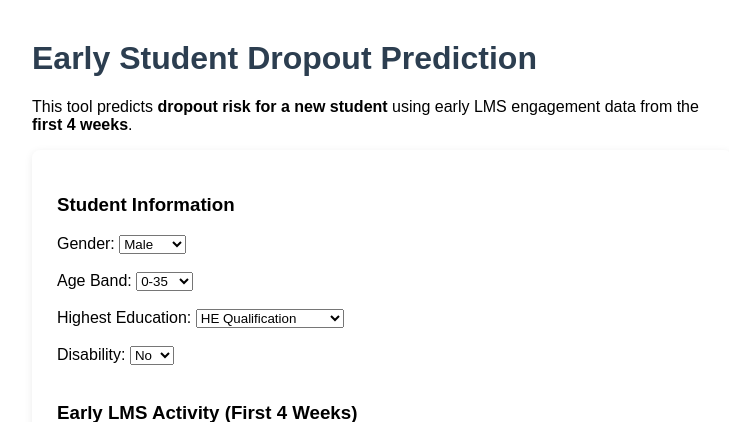
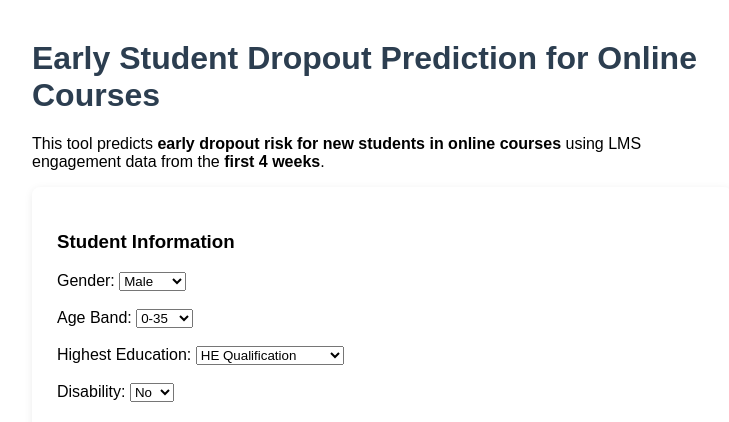
Before and after one commit to AnupPandey04/early-student-dropout-prediction-oulad, a Flask app: page / in a window 1280 px wide. Shown: the top 422 px of the page, without its empty margins (258-987 px from the left). Run offline with Flask 3, Linux system fonts and the light colour scheme; parts of the project's set-up code (start-up, migrations or seed data) failed here and were passed over.

Commit message:
Changed title

```diff
--- a/flask_app/templates/index.html
+++ b/flask_app/templates/index.html
@@ -1,17 +1,18 @@
 <!DOCTYPE html>
 <html>
 <head>
-    <title>Early Student Dropout Prediction</title>
+    <title>Early Student Dropout Prediction for Online Courses</title>
     <link rel="stylesheet" href="{{ url_for('static', filename='style.css') }}">
 </head>
 <body>
 
-<h1>Early Student Dropout Prediction</h1>
+<h1>Early Student Dropout Prediction for Online Courses</h1>
 
 <p>
-This tool predicts <strong>dropout risk for a new student</strong> using
-early LMS engagement data from the <strong>first 4 weeks</strong>.
+This tool predicts <strong>early dropout risk for new students in online courses</strong>
+using LMS engagement data from the <strong>first 4 weeks</strong>.
 </p>
+
 
 <form method="POST" action="/predict">
 
```
